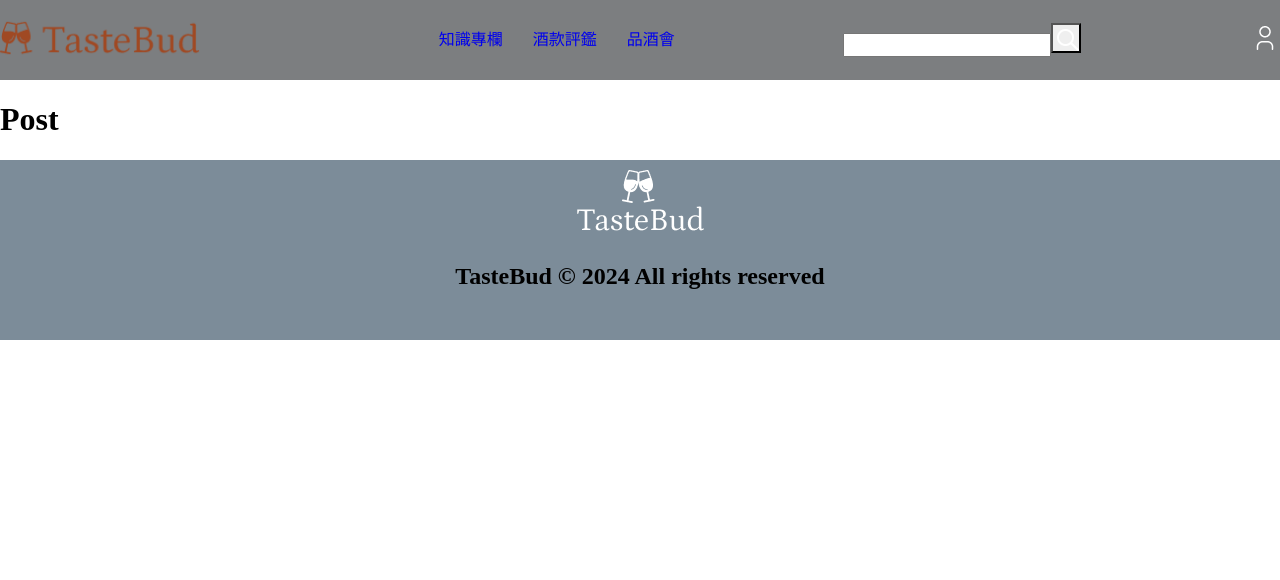
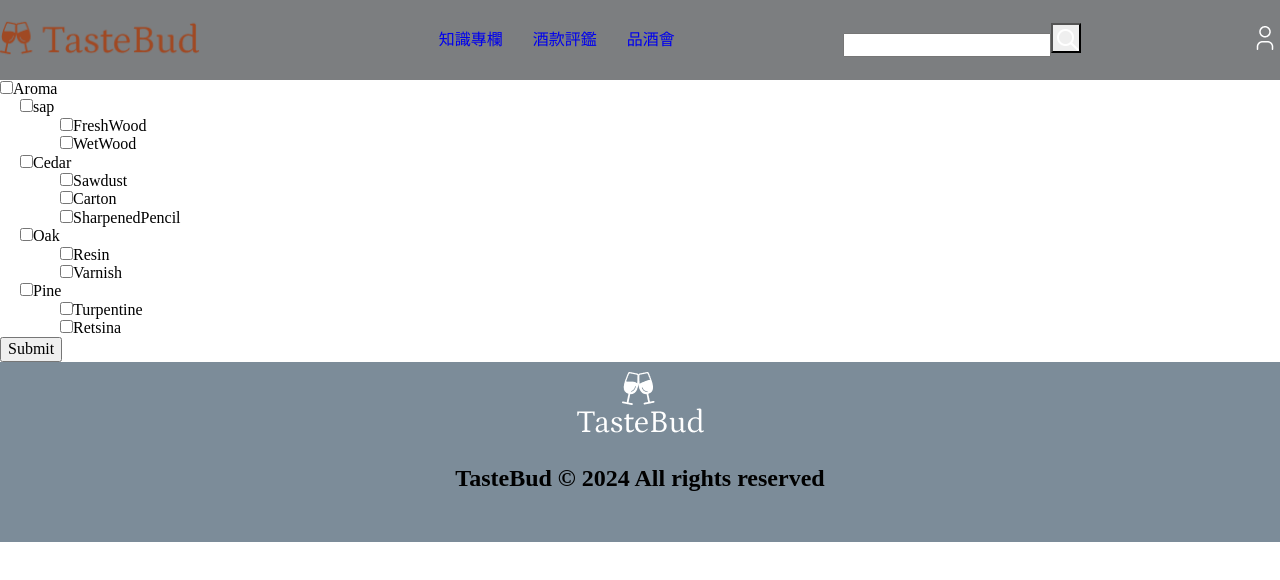
Before and after one commit to Tesiadyn/TasteBud, a React (Vite) app: page /product/1/post in a window 1280 px wide. Shown: the top 580 px of the page. Built offline with nearby package versions, Linux system fonts and the light colour scheme.

Commit message:
feat(post): added simple method to process flavour data

```diff
--- a/src/pages/Post/Post.tsx
+++ b/src/pages/Post/Post.tsx
@@ -1,6 +1,24 @@
-import { Children } from "react";
+import React, { useState } from "react";
 
-const FlavourData = [
+export interface FlavourNode {
+  id: number;
+  name: string;
+  selectedCount: number;
+  children: FlavourNode[];
+}
+
+export interface FlavourNodeProps {
+  node: FlavourNode;
+  onNodeSelect: (nodeId: number) => void;
+}
+
+interface CheckboxInputProps {
+  label: string;
+  defaultChecked?: boolean;
+  onChange: (checked: boolean) => void;
+}
+
+export const sampleFlavourData: FlavourNode[] = [
   {
     id: 0,
     name: "Aroma",
@@ -11,8 +29,8 @@ const FlavourData = [
         name: "sap",
         selectedCount: 0,
         children: [
-          { id: 5, name: "FreshWood", selectedCount: 0 },
-          { id: 6, name: "WetWood", selectedCount: 0 },
+          { id: 5, name: "FreshWood", selectedCount: 0, children: [] },
+          { id: 6, name: "WetWood", selectedCount: 0, children: [] },
         ],
       },
       {
@@ -20,9 +38,9 @@ const FlavourData = [
         name: "Cedar",
         selectedCount: 0,
         children: [
-          { id: 7, name: "Sawdust", selectedCount: 0 },
-          { id: 8, name: "Carton", selectedCount: 0 },
-          { id: 9, name: "SharpenedPencil", selectedCount: 0 },
+          { id: 7, name: "Sawdust", selectedCount: 0, children: [] },
+          { id: 8, name: "Carton", selectedCount: 0, children: [] },
+          { id: 9, name: "SharpenedPencil", selectedCount: 0, children: [] },
         ],
       },
       {
@@ -30,8 +48,8 @@ const FlavourData = [
         name: "Oak",
         selectedCount: 0,
         children: [
-          { id: 10, name: "Resin", selectedCount: 0 },
-          { id: 11, name: "Varnish", selectedCount: 0 },
+          { id: 10, name: "Resin", selectedCount: 0, children: [] },
+          { id: 11, name: "Varnish", selectedCount: 0, children: [] },
         ],
       },
       {
@@ -39,15 +57,85 @@ const FlavourData = [
         name: "Pine",
         selectedCount: 0,
         children: [
-          { id: 12, name: "Turpentine", selectedCount: 0 },
-          { id: 13, name: "Retsina", selectedCount: 0 },
+          { id: 12, name: "Turpentine", selectedCount: 0, children: [] },
+          { id: 13, name: "Retsina", selectedCount: 0, children: [] },
         ],
       },
     ],
   },
 ];
+const CheckboxInput: React.FC<CheckboxInputProps> = ({
+  label,
+  defaultChecked = false,
+  onChange,
+}) => {
+  const [checked, setChecked] = useState(defaultChecked);
 
-const Post = () => {
-  return <h1>Post</h1>;
+  const handleChange = (event: React.ChangeEvent<HTMLInputElement>) => {
+    const isChecked = event.target.checked;
+    setChecked(isChecked);
+    if (onChange) {
+      onChange(isChecked);
+    }
+  };
+
+  return (
+    <label>
+      <input type="checkbox" checked={checked} onChange={handleChange} />
+      {label}
+    </label>
+  );
+};
+
+const Post: React.FC = () => {
+  const [selectedNodes, setSelectedNodes] = useState<number[]>([]);
+
+  const handleNodeSelect = (nodeId: number) => {
+    setSelectedNodes((prevSelectedNodes) => {
+      if (prevSelectedNodes.includes(nodeId)) {
+        return prevSelectedNodes.filter((id) => id !== nodeId);
+      } else {
+        return [...prevSelectedNodes, nodeId];
+      }
+    });
+  };
+
+  const handleSubmit = () => {
+
+    console.log("Selected nodes:", selectedNodes);
+  };
+
+  return (
+    <div>
+      {sampleFlavourData.map((node) => (
+        <div key={node.id}>
+          <CheckboxInput
+            label={node.name}
+            defaultChecked={node.selectedCount > 0}
+            onChange={() => handleNodeSelect(node.id)}
+          />
+          {node.children.map((child) => (
+            <div key={child.id} style={{ marginLeft: "20px" }}>
+              <CheckboxInput
+                label={child.name}
+                defaultChecked={child.selectedCount > 0}
+                onChange={() => handleNodeSelect(child.id)}
+              />
+              {child.children.map((grandChild) => (
+                <div key={grandChild.id} style={{ marginLeft: "40px" }}>
+                  <CheckboxInput
+                    label={grandChild.name}
+                    defaultChecked={grandChild.selectedCount > 0}
+                    onChange={() => handleNodeSelect(grandChild.id)}
+                  />
+                </div>
+              ))}
+            </div>
+          ))}
+        </div>
+      ))}
+      <button onClick={handleSubmit}>Submit</button>
+    </div>
+  );
 };
 export default Post;
```
Also changed, not shown: src/pages/Post/FlavourNode.tsx (added, +32 -0 lines), src/pages/Post/FlavourWheel.tsx (added, +70 -0 lines).
